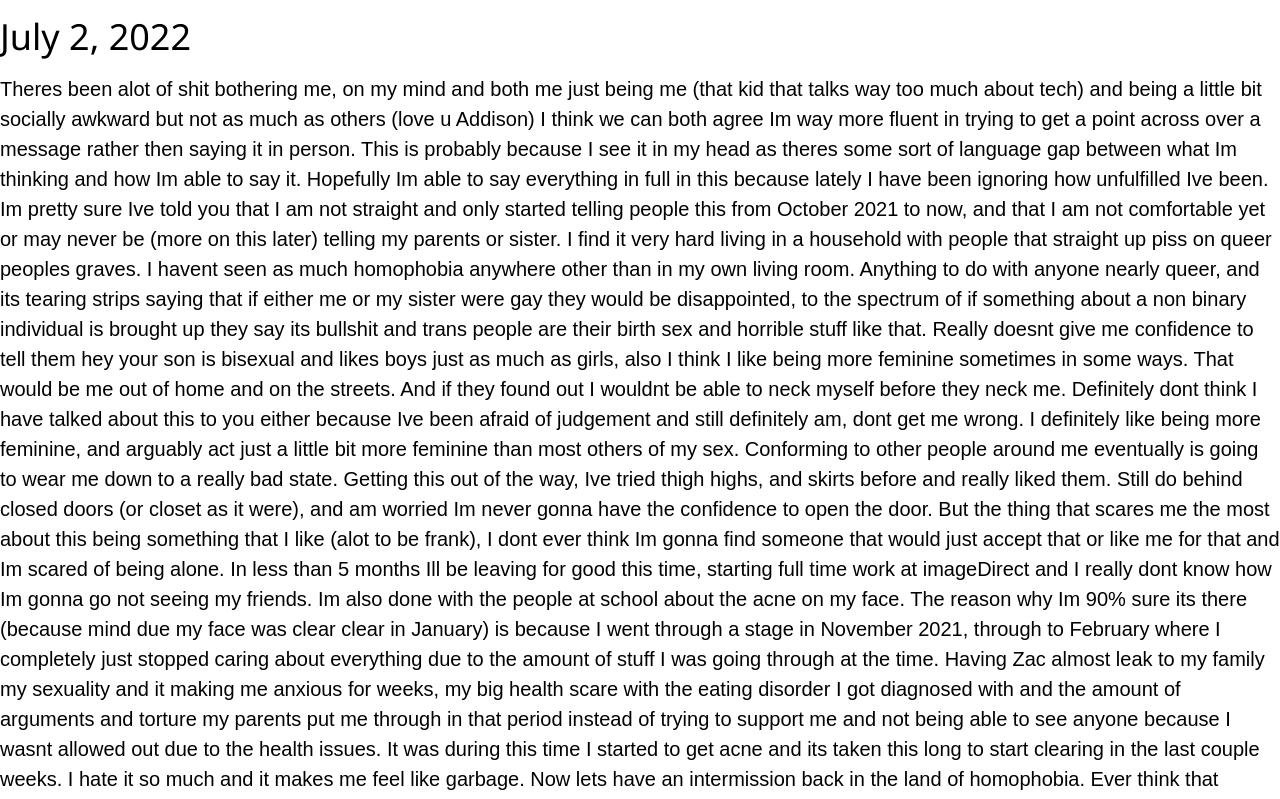
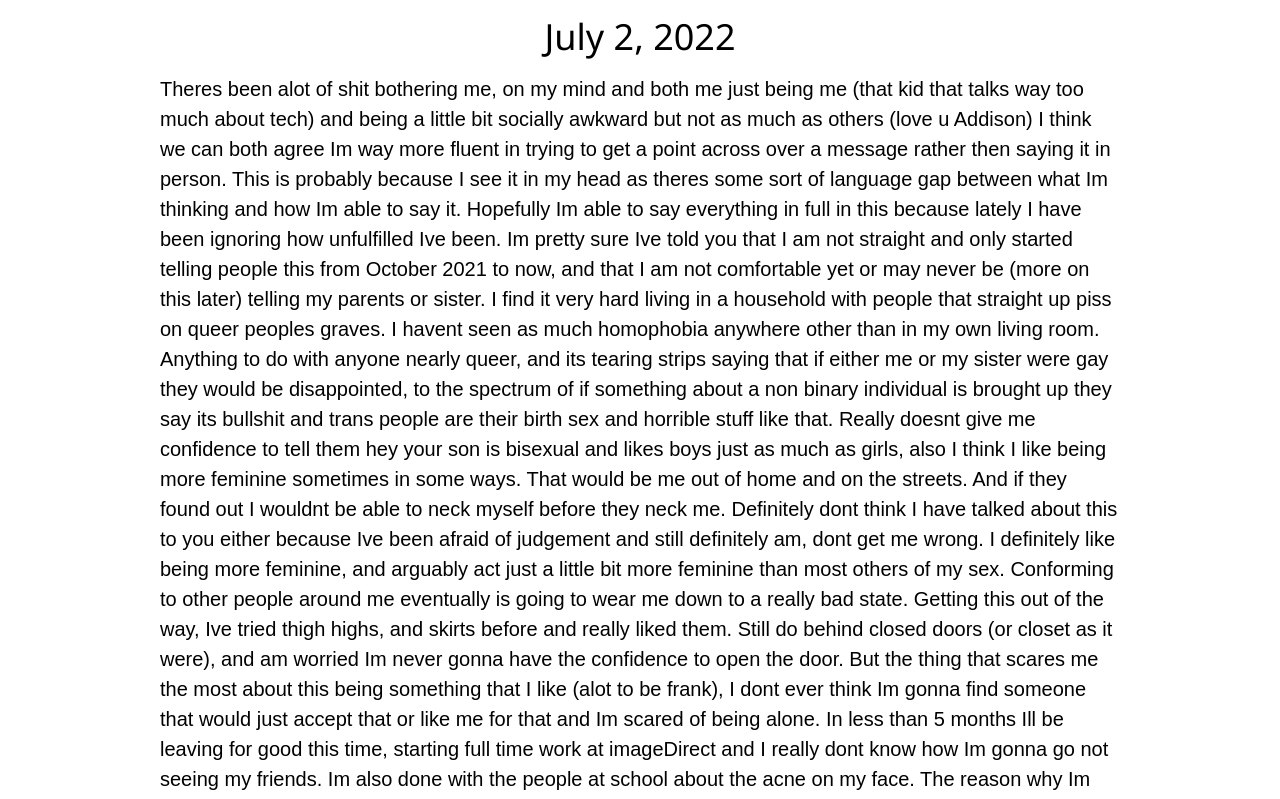
Before and after one commit to tysonlmao/site, a Next.js app: page /discard/removelater in a window 1280 px wide. Shown: the top 799 px of the page. Built offline with nearby package versions, Linux system fonts and the light colour scheme; a web font is replaced by a local one.

Commit message:
fixed bug

```diff
--- a/pages/discard/removelater.jsx
+++ b/pages/discard/removelater.jsx
@@ -8,8 +8,10 @@ export default function removelater() {
                 <title>yeah</title>
             </Head>
 
-            <h1>July 2, 2022</h1>
 
+        <div className="discard">
+
+            <h1 className="w3-center">July 2, 2022</h1>
             <h4>Theres been alot of shit bothering me, on my mind and both me just being me (that kid that talks way too much
         about tech) and being a little bit socially awkward but not as much as others (love u Addison) I think we can
         both agree Im way more fluent in trying to get a point across over a message rather then saying it in person.
@@ -41,7 +43,7 @@ export default function removelater() {
         that period instead of trying to support me and not being able to see anyone because I wasnt allowed out due to
         the health issues. It was during this time I started to get acne and its taken this long to start clearing in
         the last couple weeks. I hate it so much and it makes me feel like garbage. Now lets have an intermission back
-        in the land of homophobia. Ever think that shaving your legs makes you (and I quote) a "fucking faggot" -my dad.
+        in the land of homophobia. Ever think that shaving your legs makes you (and I quote) a fucking faggot -my dad.
         Yeah me neither but when I started not caring anymore as much if my parents found out I was bi and that I would
         just have to take the blunt of it or Im gonna be completely depressed until I move out of home. So like Ive
         wanted to do for ages because I hate having body hair, and I cop that for it. Absolutely amazing. The funny
@@ -74,5 +76,6 @@ export default function removelater() {
         want during the week and will probably end up getting lonely. So yeah thatd probably be half of what I can
         think to write. But again Ive got short term memory loss so you cant blame me lmao</h4>
         </div>
+</div>
     )
 }
--- a/styles/card.css
+++ b/styles/card.css
@@ -52,3 +52,12 @@ footer-index
 .footer-index {
   font-family: 'Gilroy-Bold', sans-serif;
 }
+
+
+.discard {
+  font-size: 0.5rem;
+  font-family: Verdana, Geneva, Tahoma, sans-serif;
+  margin: 0 auto;
+  padding: 0;
+  width: 75%;
+}
```
Also changed, not shown: styles/discard.css (added).
